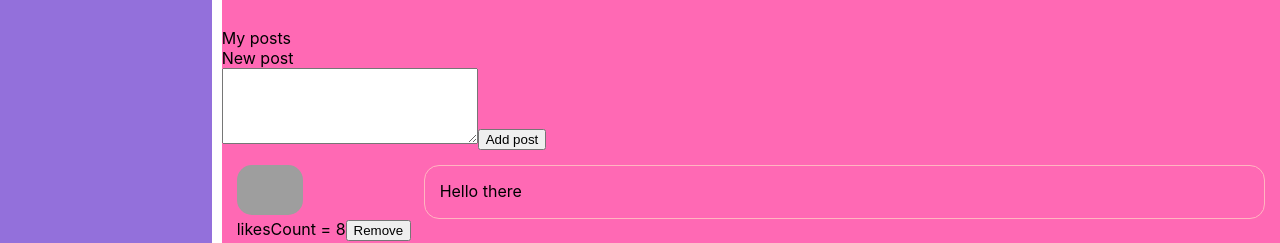
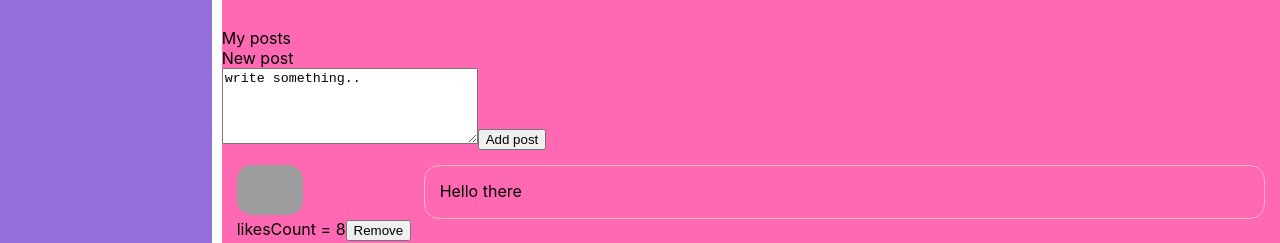
Before and after one commit to aleksandrasezer/Social_network, a React (Create React App) app: page /profile in a window 1280 px wide. Shown: the part 280-523 px from the top of the page. Built offline with nearby package versions, Linux system fonts and the light colour scheme; grey boxes are pictures that could not be loaded.

Commit message:
Controlled Post.deleted render.tsx

```diff
--- a/src/App.tsx
+++ b/src/App.tsx
@@ -10,6 +10,7 @@ import {stateType} from "./redux/state";
 type AppPropsType = {
     state: stateType
     addPost: (postMessage: string) => void
+    updateNewPostText: (newText: string) => void
 }
 function App(props: AppPropsType) {
     return (
@@ -21,7 +22,9 @@ function App(props: AppPropsType) {
                     <Route path='/dialogs' render = {() => <Dialogs dialogs={props.state.dialogsPage.dialogs}
                                                                     messages={props.state.dialogsPage.messages}/>} />
                     <Route path='/profile' render = {() => <Profile posts={props.state.profilePage.posts}
-                                                                    addPost={props.addPost}/>} />
+                                                                    addPost={props.addPost}
+                                                                    newPostText={props.state.profilePage.newPostText}
+                                                                    updateNewPostText={props.updateNewPostText}/>} />
                 </div>
             </div>
         </BrowserRouter>
--- a/src/components/profile/MyPosts/MyPosts.tsx
+++ b/src/components/profile/MyPosts/MyPosts.tsx
@@ -6,17 +6,19 @@ import {postsType} from "../../../redux/state";
 type MyPostsPropsType = {
     posts: postsType
     addPost: (postMessage: string) => void
+    newPostText: string
+    updateNewPostText: (newText: string) => void
 }
 
 function MyPosts(props: MyPostsPropsType) {
     let myPostsItems = props.posts.map((el) => <Post id={el.id} postText={el.postText} likesCount={el.likesCount}/>)
     let newPostElement = React.createRef<HTMLTextAreaElement>()
     let addPost = () => {
-        if (newPostElement.current) {
-            props.addPost(newPostElement.current.value)
-        }
-
-
+        props.addPost(props.newPostText)
+    }
+    let onPostChange = () => {
+        let text = newPostElement.current ? newPostElement.current.value : '0'
+        props.updateNewPostText(text)
     }
     return (
         <div className={s.myPosts}>
@@ -26,7 +28,7 @@ function MyPosts(props: MyPostsPropsType) {
                     New post
                 </div>
                 <div>
-                    <textarea ref={newPostElement} />
+                    <textarea onChange={onPostChange} value={props.newPostText}/>
                     <button onClick={addPost}>Add post</button>
                 </div>
             </div>
--- a/src/components/profile/Profile.tsx
+++ b/src/components/profile/Profile.tsx
@@ -7,6 +7,8 @@ import {postsType} from "../../redux/state";
 type ProfilePropsType = {
     posts: postsType
     addPost: (postMessage: string) => void
+    newPostText: string
+    updateNewPostText: (newText: string) => void
 }
 
 function Profile(props: ProfilePropsType) {
@@ -20,7 +22,10 @@ function Profile(props: ProfilePropsType) {
                     aboutMe="Assigned cool at birth"/>
             </div>
             <div>
-                <MyPosts posts={props.posts} addPost={props.addPost}/>
+                <MyPosts posts={props.posts}
+                         addPost={props.addPost}
+                         newPostText={props.newPostText}
+                         updateNewPostText={props.updateNewPostText}/>
             </div>
         </div>
     )
--- a/src/index.tsx
+++ b/src/index.tsx
@@ -1,9 +1,23 @@
 import './index.css';
+import React from 'react';
+import ReactDOM from 'react-dom';
+import './index.css';
+import App from './App';
 import reportWebVitals from './reportWebVitals';
-import state from "./redux/state";
-import {rerenderEntireTree} from "./render";
+import state, {stateType, subscriber} from "./redux/state";
+import {addPost, updateNewPostText} from "./redux/state";
 
-rerenderEntireTree(state)
+let rerenderEntireTree = () => {
+    ReactDOM.render(
+        <React.StrictMode>
+            <App state={state} addPost={addPost} updateNewPostText={updateNewPostText}/>
+        </React.StrictMode>,
+        document.getElementById('root')
+    );
+}
+
+rerenderEntireTree()
+subscriber(rerenderEntireTree)
 
 // If you want to start measuring performance in your app, pass a function
 // to log results (for example: reportWebVitals(console.log))
--- a/src/redux/state.tsx
+++ b/src/redux/state.tsx
@@ -1,7 +1,10 @@
-import {rerenderEntireTree} from "../render";
+let renderTree = () => {}
+export const subscriber = (observer: () => void) => {
+    renderTree = observer
+}
 
 export type stateType = {
-    profilePage: {posts: postsType}
+    profilePage: {posts: postsType, newPostText: string}
     dialogsPage: {
         messages: messagesType
         dialogs: dialogsType}
@@ -32,7 +35,8 @@ let state: stateType = {
             },
             {id: 3, postText: "I miss my mom", likesCount: 35
             },
-        ]},
+        ],
+        newPostText: 'write something..'},
     dialogsPage: {
         messages: [{id: 1, messageText: "Hi, how are you?"},
             {id: 2, messageText: "Summer is coming!"},
@@ -45,9 +49,18 @@ let state: stateType = {
 
 }
 
-export const addPost = (postMessage: string) => {
-    const newPost: postType = {id: 5, postText: postMessage, likesCount: 0}
+export const addPost = () => {
+    const newPost: postType = {
+        id: 5,
+        postText: state.profilePage.newPostText,
+        likesCount: 0}
     state.profilePage.posts.push(newPost)
-    rerenderEntireTree(state)
+    state.profilePage.newPostText = ''
+    renderTree()
 }
+export const updateNewPostText = (newText: string) => {
+    state.profilePage.newPostText = newText
+    renderTree()
+}
+
 export default state;
--- a/src/render.tsx
+++ /dev/null
@@ -1,22 +0,0 @@
-import React from 'react';
-import ReactDOM from 'react-dom';
-import './index.css';
-import App from './App';
-import reportWebVitals from './reportWebVitals';
-import state, {stateType} from "./redux/state";
-import {addPost} from "./redux/state";
-
-export const rerenderEntireTree = (state: stateType) => {
-    ReactDOM.render(
-        <React.StrictMode>
-            <App state={state} addPost={addPost}/>
-        </React.StrictMode>,
-        document.getElementById('root')
-    );
-}
-
-
-// If you want to start measuring performance in your app, pass a function
-// to log results (for example: reportWebVitals(console.log))
-// or send to an analytics endpoint. Learn more: https://bit.ly/CRA-vitals
-reportWebVitals();
```
Also changed, not shown: 1 other file (tests, documents, lock files or other folders).
